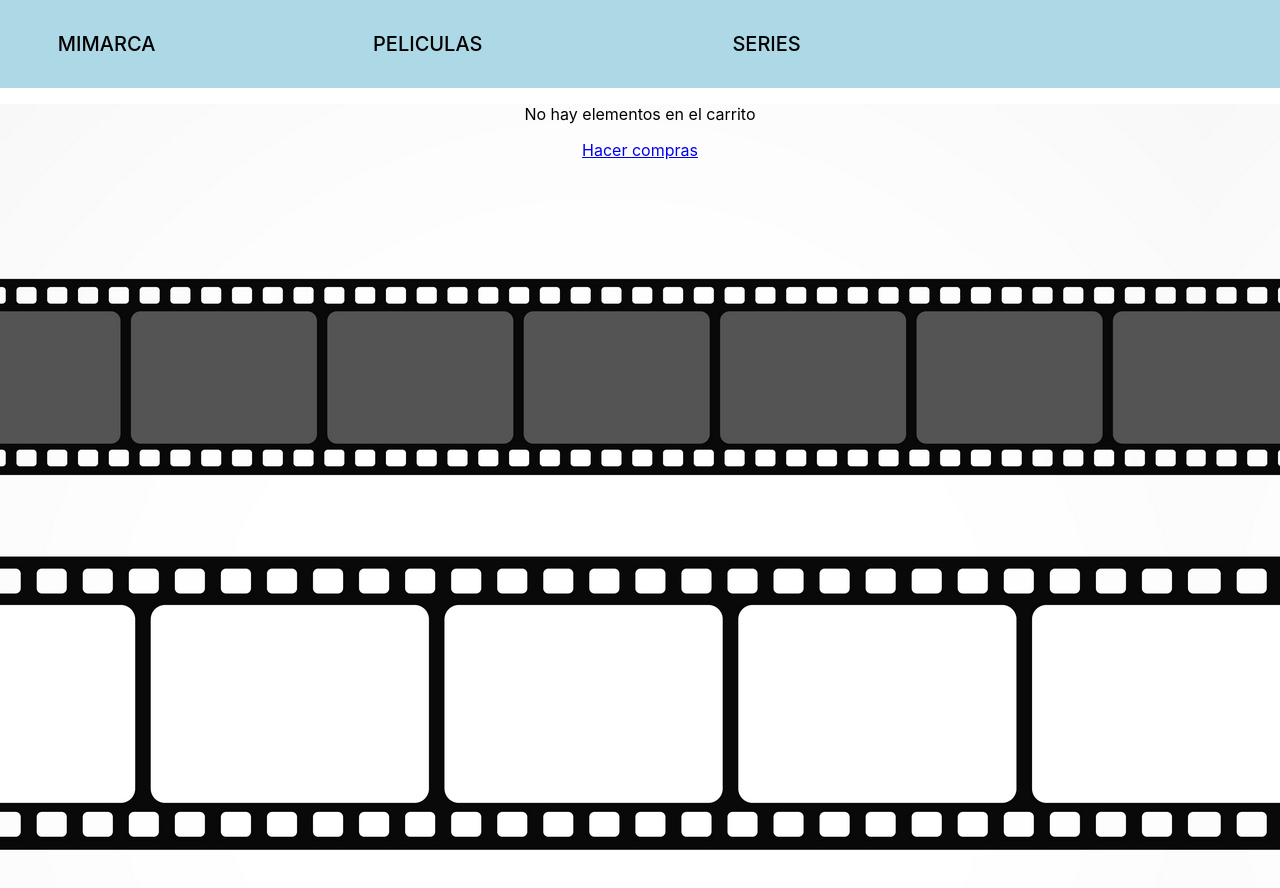
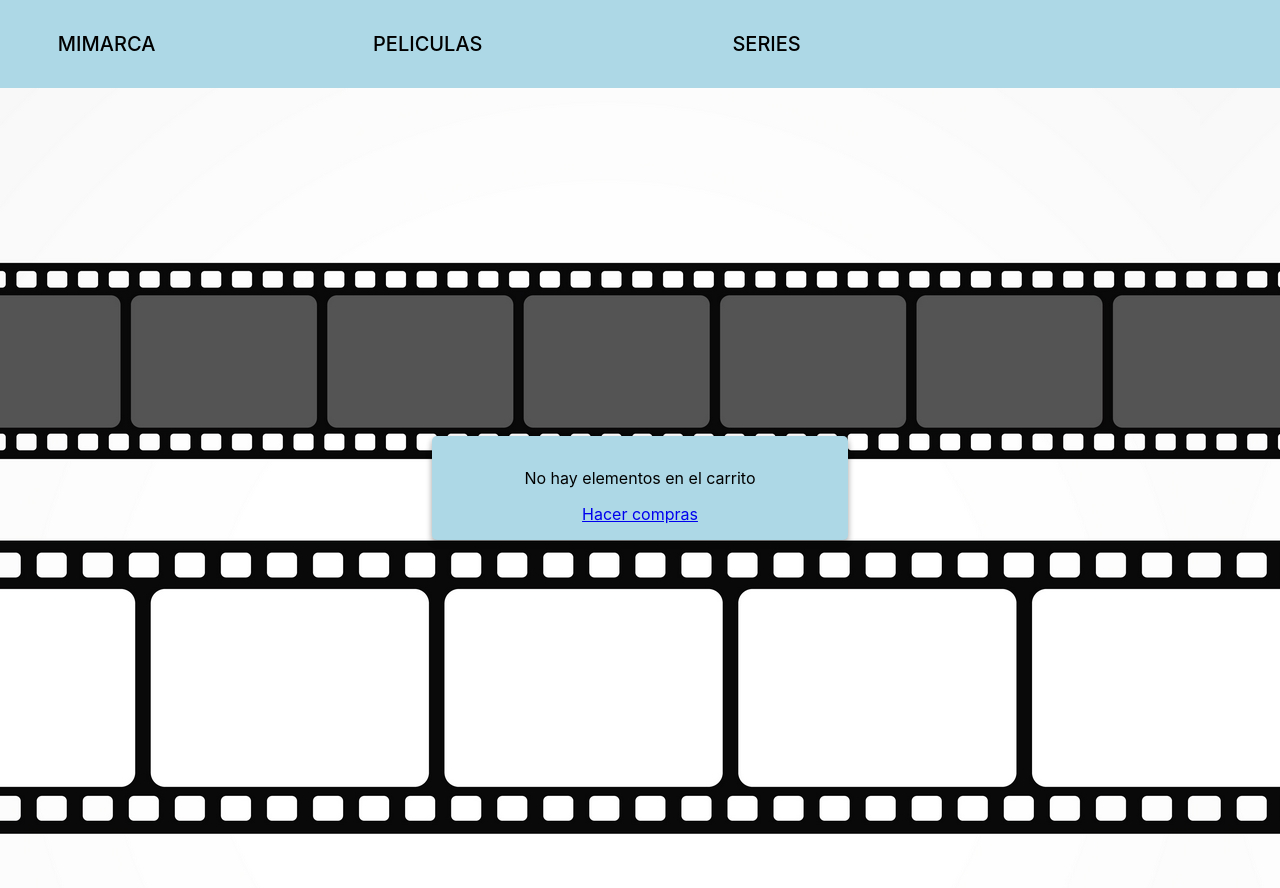
Before and after one commit to Colo96/entrega-final-curso-react-coderhouse, a React (Create React App) app: page /cart in a window 1280 px wide. Shown: the top 888 px of the page. Built offline with nearby package versions, Linux system fonts and the light colour scheme; the HTML template or start-up script is replaced by a standard one.

Commit message:
Preparando entrega final

```diff
--- a/src/components/Cart/Cart.css
+++ b/src/components/Cart/Cart.css
@@ -2,4 +2,24 @@
     background-image: url(../../assets/fondo-peliserie.jpg);
     width: 100%;
     height: 100vh;
+    display: flex;
+    justify-content:center;
+    align-items: center;
+    flex-direction: column;
 }
+
+.cart-empty{
+    background-color: lightblue;
+    width: 30%;
+    padding: 1rem;
+    border-radius: 5px;
+    box-shadow: rgba(0, 0, 0, 0.16) 0px 3px 6px, rgba(0, 0, 0, 0.23) 0px 3px 6px;
+}
+
+.cart-full{
+    background-color: lightblue;
+    width: 40%;
+    padding: 1rem;
+    border-radius: 5px;
+    box-shadow: rgba(0, 0, 0, 0.16) 0px 3px 6px, rgba(0, 0, 0, 0.23) 0px 3px 6px;
+}
--- a/src/components/Cart/Cart.jsx
+++ b/src/components/Cart/Cart.jsx
@@ -1,5 +1,5 @@
 import './Cart.css';
-import React, {useState} from 'react';
+import React, { useState } from 'react';
 import { useCartContext } from '../../context/CartContext';
 import { Link } from 'react-router-dom';
 import { ItemCart } from '../ItemCart/ItemCart';
@@ -19,11 +19,20 @@ export const Cart = () => {
         total: totalPrice()
     });
 
-    const handleInputChange  = (event) => {
+    const handleInputChange = (event) => {
         setOrder({
             ...order,
-            [event.target.name] : event.target.value
+            [event.target.name]: event.target.value
         });
+    }
+
+    const validateCamp = (e) => {
+          if(e.target.name === 'nombre'){
+
+          }
+          if(e.target.value === ''){
+             console.log("El campo " + e.target.name + " no puede estar vacio. Ten en cuenta que no se terminara la compra si este campo sigue vacio.");
+          }
     }
 
     const handleClick = () => {
@@ -35,6 +44,7 @@ export const Cart = () => {
     if (cart.length === 0) {
         return (
             <div className="container-cart">
+                <div className='cart-empty'>
                     <p>
                         No hay elementos en el carrito
                     </p>
@@ -42,11 +52,13 @@ export const Cart = () => {
                         Hacer compras
                     </Link>
                 </div>
+            </div>
         );
     }
 
     return (
         <div className="container-cart">
+            <div className='cart-full'>
                 {
                     cart.map(product => <ItemCart key={product.id} product={product} />)
                 }
@@ -59,22 +71,22 @@ export const Cart = () => {
                 <form>
                     <label>
                         <span>Nombre:</span><br />
-                    <input type="text" name="nombre" placeholder='Nombre' onChange={handleInputChange} />
+                        <input type="text" name="nombre" placeholder='Nombre' onBlur={validateCamp} onChange={handleInputChange} />
                     </label>
                     <br />
                     <label>
                         <span>Apellido:</span><br />
-                    <input type="text" name="apellido" placeholder='Apellido' onChange={handleInputChange} />
+                        <input type="text" name="apellido" placeholder='Apellido' onBlur={validateCamp} onChange={handleInputChange} />
                     </label>
                     <br />
                     <label>
                         <span>Teléfono:</span><br />
-                    <input type="number" name="telefono" placeholder='Teléfono' onChange={handleInputChange} />
+                        <input type="tel" name="telefono" placeholder='12-3454-6789' pattern="[0-9]{2}-[0-9]{4}-[0-9]{4}" onBlur={validateCamp} onChange={handleInputChange} />
                     </label>
                     <br />
                     <label>
                         <span>Email:</span><br />
-                    <input type="email" name="email" placeholder='Email'  onChange={handleInputChange} />
+                        <input type="email" name="email" placeholder='algo@coldmail.com' onBlur={validateCamp} onChange={handleInputChange} />
                     </label>
                 </form>
                 <br />
@@ -82,5 +94,6 @@ export const Cart = () => {
                     Emitir compra
                 </button>
             </div>
+        </div>
     );
 }
```
Lines whose indentation alone changed are shown as unchanged.
